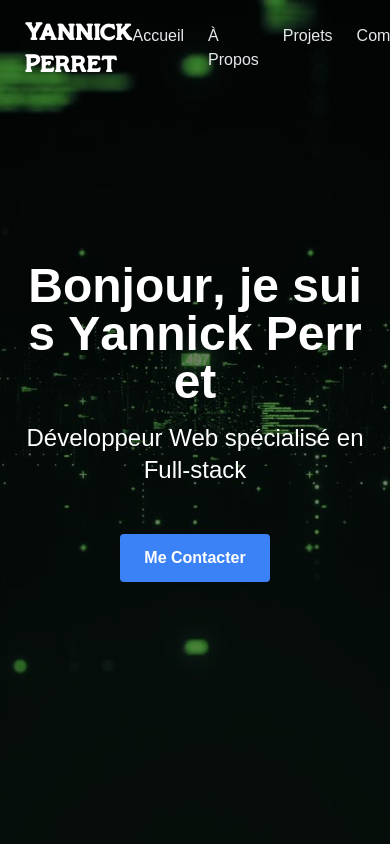
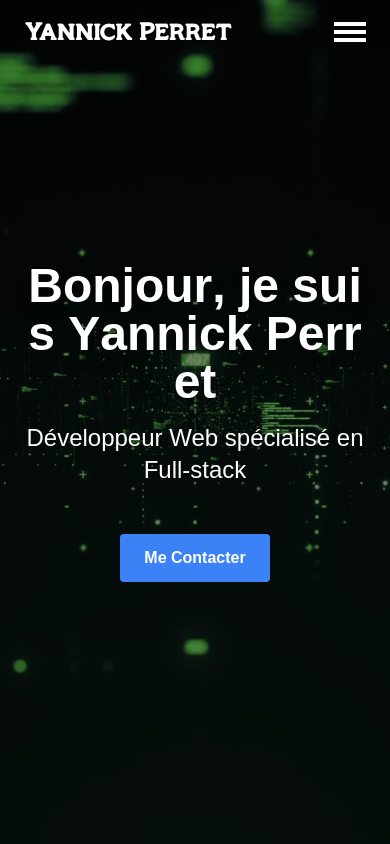
Before and after one commit to YannickPerret/portfolio, a Next.js app: page / in a window 390 px wide. Shown: the top 844 px of the page. Built offline with nearby package versions, Linux system fonts and the light colour scheme.

Commit message:
chore : add mobile burger menu

```diff
--- a/components/Navbar.jsx
+++ b/components/Navbar.jsx
@@ -1,9 +1,30 @@
-'use client'
+'use client';
 import Link from 'next/link';
 import { useEffect, useState } from 'react';
 
+const useIsMobile = () => {
+    const [isMobile, setIsMobile] = useState(false);
+
+    useEffect(() => {
+        const handleResize = () => {
+            setIsMobile(window.innerWidth <= 768);
+        };
+
+        handleResize(); // Set initial state
+        window.addEventListener('resize', handleResize);
+
+        return () => {
+            window.removeEventListener('resize', handleResize);
+        };
+    }, []);
+
+    return isMobile;
+};
+
 const Navbar = () => {
     const [isScrolled, setIsScrolled] = useState(false);
+    const [isMenuOpen, setIsMenuOpen] = useState(false);
+    const isMobile = useIsMobile();
 
     useEffect(() => {
         const handleScroll = () => {
@@ -16,11 +37,19 @@ const Navbar = () => {
 
         window.addEventListener('scroll', handleScroll);
 
-        // Nettoyage du listener quand le composant est démonté
+        // Cleanup listener when the component unmounts
         return () => {
             window.removeEventListener('scroll', handleScroll);
         };
     }, []);
+
+    const handleMenuToggle = () => {
+        setIsMenuOpen((prev) => !prev);
+    };
+
+    const handleMenuItemClick = () => {
+        setIsMenuOpen(false);
+    };
 
     return (
         <nav
@@ -29,23 +58,63 @@ const Navbar = () => {
             }`}
         >
             <div className="container mx-auto px-6 py-4 flex justify-between items-center">
-                <div className={`text-2xl font-bold transition-all duration-500 font-[family-name:var(--font-monsier-regular)]  ${isScrolled ? 'text-blue-600' : 'text-white'}`}>
+                <div
+                    className={`text-2xl font-bold transition-all duration-500 font-[family-name:var(--font-monsier-regular)]  ${
+                        isScrolled ? 'text-blue-600' : 'text-white'
+                    }`}
+                >
                     Yannick Perret
                 </div>
+                {isMobile ? (
+                    <button onClick={handleMenuToggle} className={`${isScrolled ? 'text-black':'text-white'}  focus:outline-none z-50`}>
+                        <div className={`w-8 h-1 bg-current my-1 transition-transform  ${isMenuOpen ? 'rotate-45 translate-y-2' : ''}`} />
+                        <div className={`w-8 h-1 bg-current my-1 ${isMenuOpen ? 'opacity-0' : ''}`} />
+                        <div className={`w-8 h-1 bg-current my-1 transition-transform ${isMenuOpen ? '-rotate-45 -translate-y-2' : ''}`} />
+                    </button>
+                ) : (
                     <ul className="flex space-x-6">
                         {['Accueil', 'À Propos', 'Projets', 'Compétences', 'Contact'].map((item, index) => (
                             <li key={index}>
                                 <Link
                                     href={`#${item.toLowerCase().replace(' ', '')}`}
                                     className={`transition-all duration-500 ${
-                                    isScrolled ? 'text-gray-700 hover:text-blue-500' : 'text-gray-200 hover:text-blue-300'
-                                }`}>
+                                        isScrolled
+                                            ? 'text-gray-700 hover:text-blue-500'
+                                            : 'text-gray-200 hover:text-blue-300'
+                                    }`}
+                                >
+                                    {item}
+                                </Link>
+                            </li>
+                        ))}
+                    </ul>
+                )}
+            </div>
+
+            {isMobile && isMenuOpen && (
+                <div className="fixed top-0 left-0 w-64 h-full bg-white shadow-lg z-40 transition-transform transform translate-x-0">
+                    <ul className="flex flex-col p-6 space-y-6 mt-16">
+                        {['Accueil', 'À Propos', 'Projets', 'Compétences', 'Contact'].map((item, index) => (
+                            <li key={index}>
+                                <Link
+                                    href={`#${item.toLowerCase().replace(' ', '')}`}
+                                    className="text-gray-700 hover:text-blue-500 text-lg font-semibold"
+                                    onClick={handleMenuItemClick}
+                                >
                                     {item}
                                 </Link>
                             </li>
                         ))}
                     </ul>
                 </div>
+            )}
+
+            {isMobile && isMenuOpen && (
+                <div
+                    className="fixed inset-0 bg-black opacity-50 z-30"
+                    onClick={handleMenuToggle}
+                ></div>
+            )}
         </nav>
     );
 };
```
Lines whose indentation alone changed are shown as unchanged.
